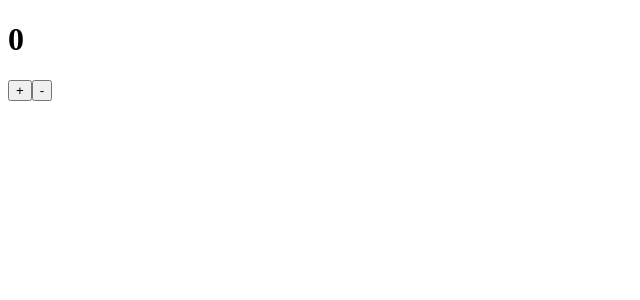
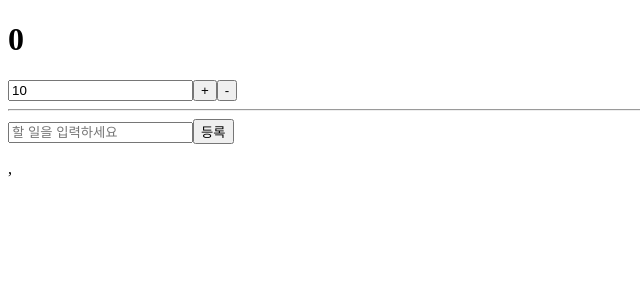
Before and after one commit to lee-suyeon/study_redux, a React (Create React App) app: page / in a window 1280 px wide. Shown: the top 300 px of the page, without its empty margins (0-640 px from the left). Built offline with nearby package versions, Linux system fonts and the light colour scheme.

Commit message:
Revert "initial commit"
This reverts commit d42e3af54297291aaaece4bd626fbf9376dbb681.

```diff
--- a/package.json
+++ b/package.json
@@ -1,5 +1,5 @@
 {
-  "name": "redux-middleware-study",
+  "name": "redux-study",
   "version": "0.1.0",
   "private": true,
   "dependencies": {
--- a/src/App.js
+++ b/src/App.js
@@ -1,10 +1,13 @@
 import React from 'react';
 import CounterContainer from './containers/CounterContainer';
+import TodosContainer from './containers/TodosContainer';
 
 function App() {
   return (
     <div>
       <CounterContainer />
+      <hr />
+      <TodosContainer />
     </div>
   );
 }
--- /dev/null
+++ b/src/components/Todos.js
@@ -0,0 +1,52 @@
+import React, { useState, memo } from 'react';
+
+// 컴포넌트 최적화를 위하여 memo 사용
+const TodoItem = memo(function TodoItem({ todo, onToggle }){
+    return (
+        <li
+            style={{ textDecoration: todo.done ? 'line-through' : 'none' }}
+            onClick={() => onToggle(todo.id)}
+        >
+            {todo.text}
+        </li>
+    );
+});
+
+const TodoList = memo(function TodoList({ todos, onToggle }){
+    return (
+        <ul>
+            {todos.map(todo => (
+                <TodoItem key={todo.id} todo={todo} onToggle={onToggle} />
+            ))}
+        </ul>
+    );
+});
+
+function Todos({ todos, onCreate, onToggle }) {
+    // 리덕스를 사용한다고 해서 모든 상태를 리덕스에서 관리해야하는 것은 아니다.
+    const [text, setText] = useState('');
+    const onChange = (e) => {
+        setText(e.target.value);
+    }
+    const onSubmit = (e) => {
+        e.preventDefault();
+        onCreate(text);
+        setText('');
+    };
+
+    return (
+        <div>
+            <form onSubmit={onSubmit}>
+                <input
+                    value={text}
+                    placeholder="할 일을 입력하세요"
+                    onChange={onChange}
+                />
+                <button type="submit">등록</button>
+            </form>
+            <TodoList todos={todos} onToggle={onToggle} />
+        </div>
+    )
+}
+
+export default Todos;
--- a/src/components/counter.js
+++ b/src/components/counter.js
@@ -1,12 +1,19 @@
 import React from 'react';
 
-function Counter({ number, onIncrease, onDecrease }){
+function Counter ({ number, diff, onIncrease, onDecrease, onSetDiff }) {
+    const onChange = (e) => {
+        // e.target.value의 타입은 문자열이기 때문에 숫자로 변환해주어야 한다.
+        onSetDiff(Number(e.target.value));
+    };
     return (
-        <div>
+        <>
             <h1>{number}</h1>
-            <button onClick={onIncrease}>+</button>
-            <button onClick={onDecrease}>-</button>
-        </div>
+            <div>
+                <input type="number" value={diff} min="1" onChange={onChange} />
+                <button onClick={onIncrease}>+</button>
+                <button onClick={onDecrease}>-</button>
+            </div>
+        </>
     );
 }
 
--- a/src/containers/CounterContainer.js
+++ b/src/containers/CounterContainer.js
@@ -1,22 +1,37 @@
 import React from 'react';
-import Counter from '../Components/Counter';
-import { useSelector, useDispatch } from 'react-redux';
-import { increase, decrease } from '../modules/counter';
+import { useSelector, useDispatch, shallowEqual } from 'react-redux';
+import Counter from '../components/counter';
+import { increase, decrease, setDiff } from '../modules/counter';
 
 function CounterContainer() {
-    const number = useSelector(state => state.counter);
+    // useSelector : 리덕스 스토어의 상태를 조회하는 Hook
+    //state의 값은 store.getState() 함수를 호출했을 때 나타나는 결과물과 동일
+    // 최적화 -> useSelector를 통해 매번 렌더링 될 때마다 새로운 객체 { number, diff }를
+    // 만들기 때문에 상태가 바뀌었는지 바뀌지 않았는지 확인 할 수 없다.
+    // 1. useSelector를 여러번 사용한다. -> 해당 값들이 하나라도 바뀌었을 때에만 컴포넌트가 리렌더링된다.
+    // const number = useSelector(state => state.counter.number);
+    // const diff = useSelector(state => state.counter.diff);
+    // 2. react-redux의 shallowEqual 함수를 useSelector의 두번째 인자로 전달해준다.
+    const { number, diff } = useSelector(state => ({
+        number: state.counter.number,
+        diff: state.counter.diff,
+    }), shallowEqual);
+
+    // useDispatch: 리덕스 스토어의 dispatch 를 함수에서 사용 할 수 있게 해주는 Hook
     const dispatch = useDispatch();
-
-    const onIncrease = () => {
-        dispatch(increase());
-    };
-
-    const onDecrease = () => {
-        dispatch(decrease());
-    };
+    // 각 액션들을 디스패치하는 함수
+    const onIncrease = () => dispatch(increase());
+    const onDecrease = () => dispatch(decrease());
+    const onSetDiff = (diff) => dispatch(setDiff(diff));
 
     return (
-        <Counter number={number} onIncrease={onIncrease} onDecrease={onDecrease} />
+        <Counter
+            number={number}
+            diff={diff}
+            onIncrease={onIncrease}
+            onDecrease={onDecrease}
+            onSetDiff={onSetDiff}
+            ></Counter>
     );
 }
 
--- /dev/null
+++ b/src/containers/TodosContainer.js
@@ -0,0 +1,21 @@
+import React, { useCallback } from 'react';
+import { useSelector, useDispatch } from 'react-redux';
+import Todos from '../components/Todos';
+import { addTodo, toggleTodo } from '../modules/todos';
+
+function TodosContainer() {
+    // useSelector 에서 꼭 객체를 반환 할 필요는 없다.
+    // 한 종류의 값만 조회하고 싶으면 그냥 원하는 값만 바로 반환하면 된다.
+    const todos = useSelector(state => state.todos);
+    const dispatch = useDispatch();
+
+    // 각 액션들을 디스패치하는 함수
+    const onCreate = (text) => dispatch(addTodo(text));
+    const onToggle = useCallback(id => dispatch(toggleTodo(id)), [dispatch]);
+
+    return (
+        <Todos todos={todos} onCreate={onCreate} onToggle={onToggle}></Todos>
+    );
+}
+
+export default TodosContainer;
--- a/src/index.js
+++ b/src/index.js
@@ -1,16 +1,22 @@
 import React from 'react';
 import ReactDOM from 'react-dom';
 import App from './App';
-//import { composeWithDevTools } from 'redux-devtools-extension';
 import { createStore } from 'redux';
+import rootReducer from './modules';
 import { Provider } from 'react-redux';
-import rootReducer from './modules';
+import { composeWithDevTools } from 'redux-devtools-extension'; // 리덕스 개발자 도구
 
-const store = createStore(rootReducer);
+ // 스토어를 만든다.
+const store = createStore(rootReducer, composeWithDevTools()); // composeWithDevTools 를 사용하여 리덕스 개발자 도구 활성화
+console.log(store.getState()); // 스토어의 상태 확인
+//counter: {number: 0, diff: 1}
+//todos: []
 
+// Provider로 store를 넣어서 App 을 감싸게 되면
+// 렌더링하는 그 어떤 컴포넌트던지 리덕스 스토어에 접근 할 수 있게 된다.
 ReactDOM.render(
   <Provider store={store}>
-    <App />
+    <App />,
   </Provider>,
   document.getElementById('root')
 );
--- a/src/modules/counter.js
+++ b/src/modules/counter.js
@@ -1,20 +1,41 @@
-//액션 타입
-const INCREASE = 'INCREASE';
-const DECREASE = 'DECREASE';
+// 액션 타입 만들기
+// Duck 패턴을 따를 땐 액션의 이름에 접두사를 넣어준다.
+// 이렇게 하면 다른 모듈과 액션 이름이 중복되는 것을 방지
+const SET_DIFF = 'counter/SET_DIFF';
+const INCREASE = 'counter/INCREASE';
+const DECREASE = 'counter/DECREASE';
 
-// 액션 생성 함수
-export const increase = () => ({ type: INCREASE });
-export const decrease = () => ({ type: DECREASE });
+// 액션 생성 함수 만들기
+// 액션 생성 함수를 만들고 export 해준다.
+export const setDiff = (diff) => ({ type: SET_DIFF, diff });
+export const increase = () => ({ type: INCREASE});
+export const decrease = () => ({ type: DECREASE});
 
-// 초기값
-const initialState = 0;
+// 초기 상태 선언
+const initialState = {
+    number: 0,
+    diff: 10
+};
 
-export default function counter(state = initialState, action){
-    switch(action.type){
+// 리듀서 선언
+// export default로 내보낸다.
+export default function counter(state = initialState, action) {
+    switch(action.type) {
+        case SET_DIFF:
+            return {
+                ...state,
+                diff: action.diff
+            };
         case INCREASE:
-            return state + 1;
+            return {
+                ...state,
+                number: state.number + state.diff
+            };
         case DECREASE:
-            return state - 1;
+            return {
+                ...state,
+                number: state.number - state.diff
+            };
         default:
             return state;
     }
--- a/src/modules/index.js
+++ b/src/modules/index.js
@@ -1,7 +1,10 @@
-// root Reducer
 import { combineReducers } from 'redux';
 import counter from './counter';
+import todos from './todos';
 
-const rootReducer = combineReducers({ counter });
+const rootReducer = combineReducers({
+    counter,
+    todos
+});
 
 export default rootReducer;
--- /dev/null
+++ b/src/modules/todos.js
@@ -0,0 +1,46 @@
+// 액션 타입 선언
+const ADD_TODO = 'todos/ADD_TODO';
+const TOGGLE_TODO = 'todos/TOGGLE_TODO';
+
+// 액션 생성 함수 선언
+let nextId = 1; // todo 데이터에서 사용 할 고유 id
+export const addTodo = (text) => ({
+    type: ADD_TODO,
+    todo : {
+        id: nextId++,
+        text
+    }
+});
+export const toggleTodo = (id) => ({
+    type: TOGGLE_TODO,
+    id
+});
+
+
+// 초기 상태 선언
+const initialState = [
+    /*
+    {
+        id: 1,
+        text: 'example',
+        done: false
+    }
+    */
+];
+
+// 리듀서 선언
+export default function todos(state = initialState, action) {
+    switch(action.type) {
+        case ADD_TODO:
+            return state.concat(action.todo);
+        case TOGGLE_TODO:
+            return state.map(
+                todo =>
+                    todo.id === action.id // id가 일치하면
+                    ? {...todo, done: !todo.done} // done 값을 반전시키고
+                    : todo // 아니라면 그대로 둔다.
+            );
+        default:
+            return state;
+    }
+}
```
Also changed, not shown: src/exercise.js (added, +84 -0 lines).
